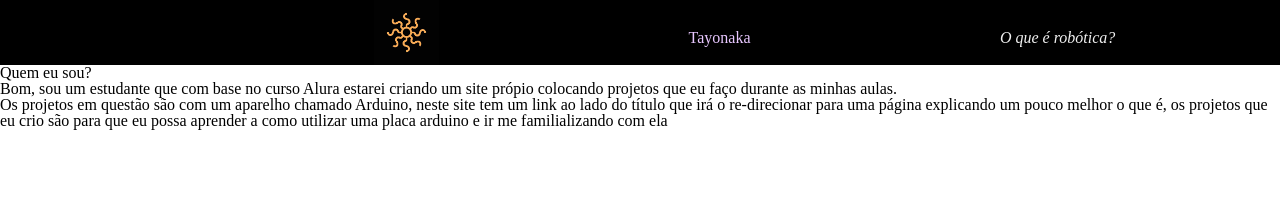
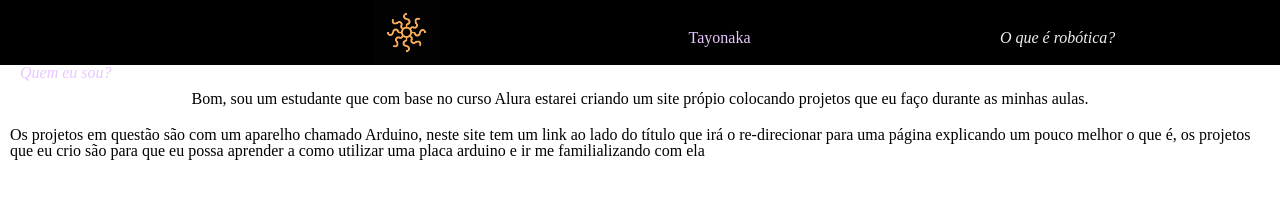
Before and after one commit to Pitou3301/Tayonaka_Site, a plain HTML site: page pagina1-remake/index.html in a window 1280 px wide. Drawn offline with Linux system fonts and the light colour scheme.

Commit message:
Update style.css

```diff
--- a/pagina1-remake/style.css
+++ b/pagina1-remake/style.css
@@ -23,3 +23,16 @@ body{
 a{
 	text-decoration: none;
 }
+.banner{
+    background-image: -o-linear-gradient(#000000,#868686);
+}
+.banner-titulo{
+    padding-left: 20px;
+    color: #E8C7FF;
+    font-style: italic;
+}
+.banner-texto{
+   display: flex;
+   justify-content: space-around;
+   padding: 10px;
+}
```
